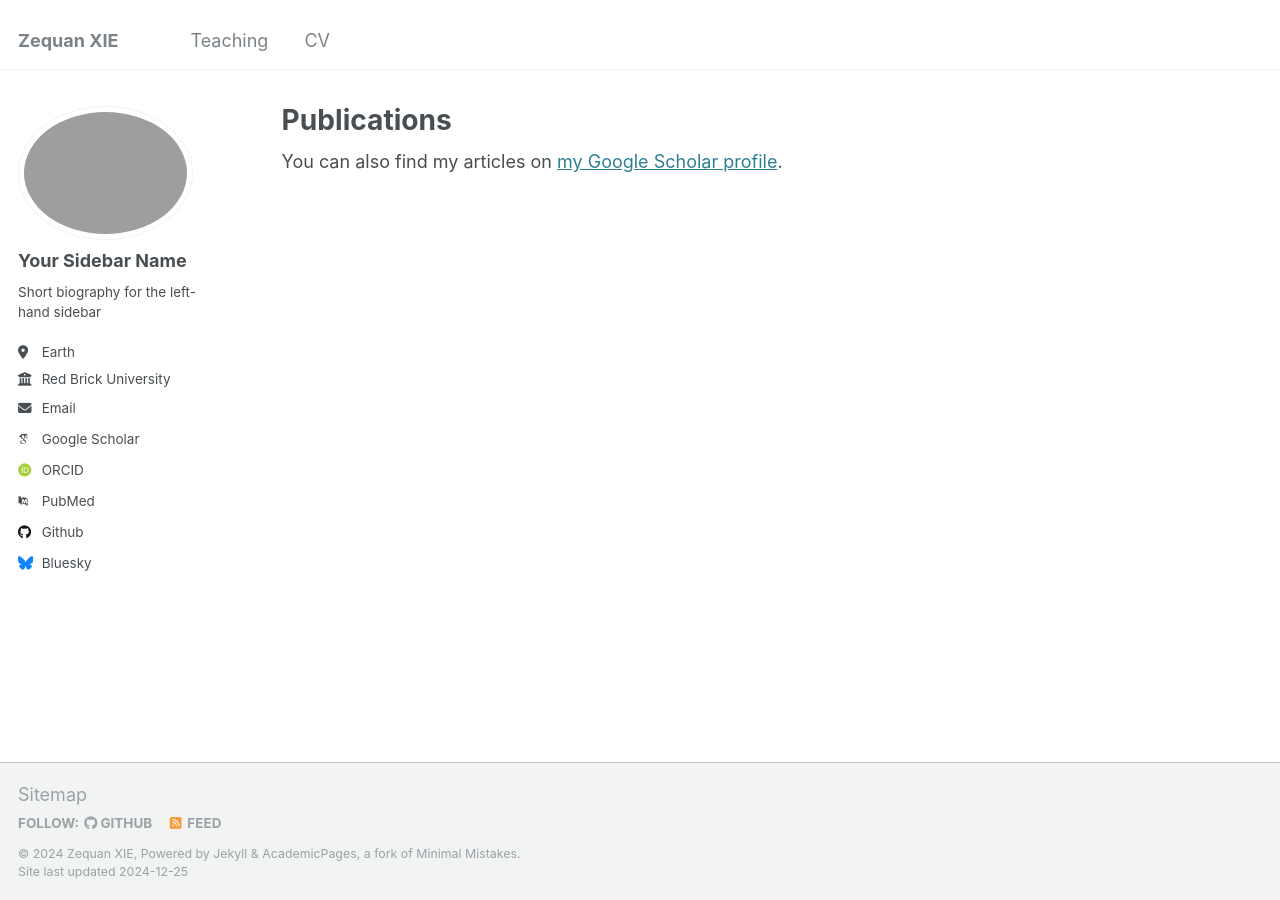
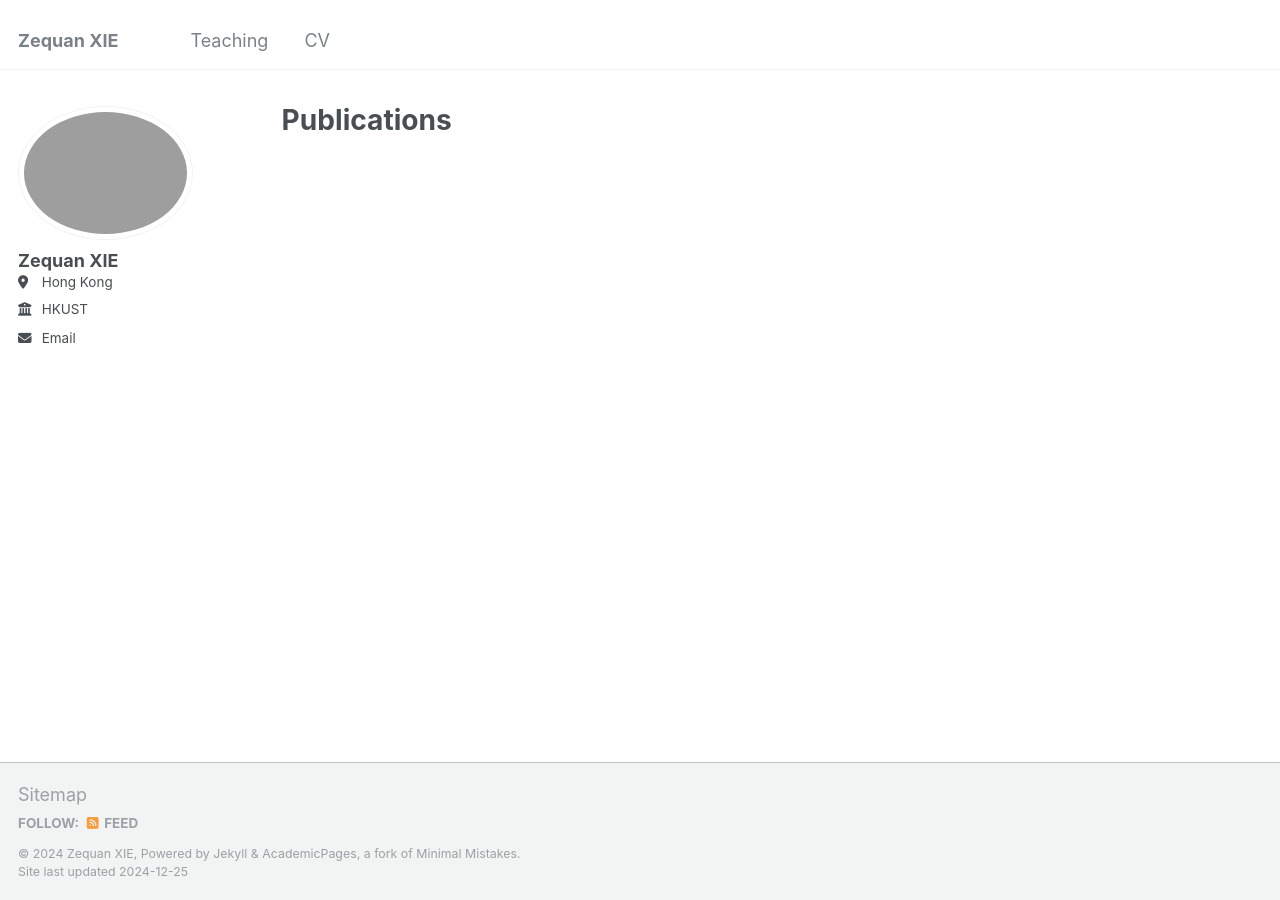
Before and after one commit to zxiebb/zxiebb.github.io, a Jekyll site: the page built from _pages/publications.html, in a window 1280 px wide. Built offline with Jekyll 4.4.1, drawn with Linux system fonts in a browser that asks for light colours; some web fonts are replaced; some of the changed lines change nothing that is shown.

Commit message:
Update _config.yml

```diff
--- a/_config.yml
+++ b/_config.yml
@@ -21,55 +21,21 @@ repository               : "zxiebb.github.io"
 #               Additional customization can be done by editing /_includes/author-profile.html
 author:
   # Biographic information
-  avatar           : "profile.png"
-  name             : "Your Sidebar Name"
-  pronouns         : # example: "she/her"
-  bio              : "Short biography for the left-hand sidebar"
-  location         : "Earth"
-  employer         : "Red Brick University"
+  #avatar           : "profile.png"
+  name             : "Zequan XIE"
+  location         : "Hong Kong"
+  employer         : "HKUST"
   uri              : # URL
-  email            : "none@example.org"
+  email            : "zxiebb@connect.ust.hk"
 
   # Academic websites
-  arxiv            : # URL - Update with the correct link to your profile
-  googlescholar    : "https://scholar.google.com/citations?user=PS_CX0AAAAAJ"
-  impactstory      : # URL
-  orcid            : "http://orcid.org/yourorcidurl"
-  semantic         : # URL
-  pubmed           : "https://www.ncbi.nlm.nih.gov/pubmed/?term=john+snow"
-  researchgate     : # URL
-  scopus           : # URL
+  #arxiv            : # URL - Update with the correct link to your profile
+  #googlescholar    : "https://scholar.google.com/citations?user=PS_CX0AAAAAJ"
 
   # Repositories and software development
-  bitbucket        : # Username - Update with your username on the site
-  codepen          : # Username
-  dribbble         : # Username
-  github           : "academicpages"
-  kaggle           : # Username
-  stackoverflow    : # User number or user number and name (i.e., use "1" or "1/jeff-atwood")
+  github           :
+  linkedin         :
 
-  # Social media
-  bluesky          : "bsky.app" # Replace this with you Bluesky username
-  facebook         : # Username
-  flickr           : # Username
-  foursquare       : # Username
-  goodreads        : # Username
-  google_plus      : # Username
-  keybase          : # Username
-  instagram        : # Username
-  lastfm           : # Username
-  linkedin         : # Username
-  mastodon         : # URL
-  medium           : # URL
-  pinterest        : # Username
-  soundcloud       : # Username
-  steam            : # Username
-  telegram         : # URL
-  tumblr           : # Username
-  twitter          : # Username for X / Twitter
-  vine             : # Username
-  wikipedia        : # Username
-  youtube          : # Username
 
 # Publication Category - The following the list of publication categories and their headings
 publication_category:
```
